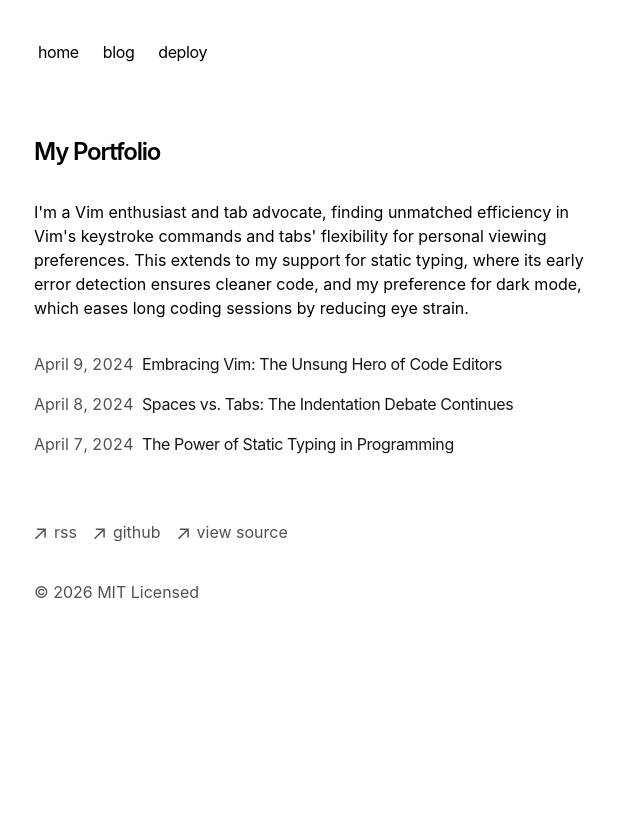
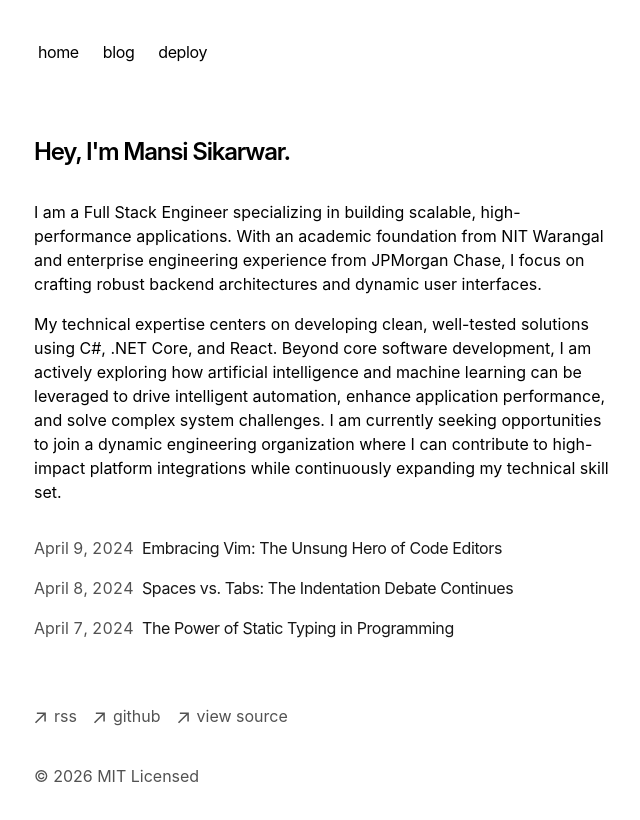
Before and after one commit to Mansi2731/mansi-portfolio, a Next.js app: page / in a window 1280 px wide. Shown: the top 820 px of the page, without its empty margins (318-958 px from the left). Built offline with nearby package versions, Linux system fonts and the light colour scheme.

Commit message:
Update page.tsx

```diff
--- a/app/page.tsx
+++ b/app/page.tsx
@@ -4,14 +4,20 @@ export default function Page() {
   return (
     <section>
       <h1 className="mb-8 text-2xl font-semibold tracking-tighter">
-        My Portfolio
+        Hey, I'm Mansi Sikarwar.
       </h1>
       <p className="mb-4">
-        {`I'm a Vim enthusiast and tab advocate, finding unmatched efficiency in
-        Vim's keystroke commands and tabs' flexibility for personal viewing
-        preferences. This extends to my support for static typing, where its
-        early error detection ensures cleaner code, and my preference for dark
-        mode, which eases long coding sessions by reducing eye strain.`}
+        {`I am a Full Stack Engineer specializing in building scalable, high-performance applications.
+        With an academic foundation from NIT Warangal and enterprise engineering experience from JPMorgan Chase,
+        I focus on crafting robust backend architectures and dynamic user interfaces.`}
+      </p>
+      <p>
+        {`My technical expertise centers on developing clean, well-tested solutions using
+          C#, .NET Core, and React. Beyond core software development,
+        I am actively exploring how artificial intelligence and machine learning can be leveraged
+        to drive intelligent automation, enhance application performance, and solve complex system challenges.
+        I am currently seeking opportunities to join a dynamic engineering organization where I can
+        contribute to high-impact platform integrations while continuously expanding my technical skill set.`}
       </p>
       <div className="my-8">
         <BlogPosts />
```
